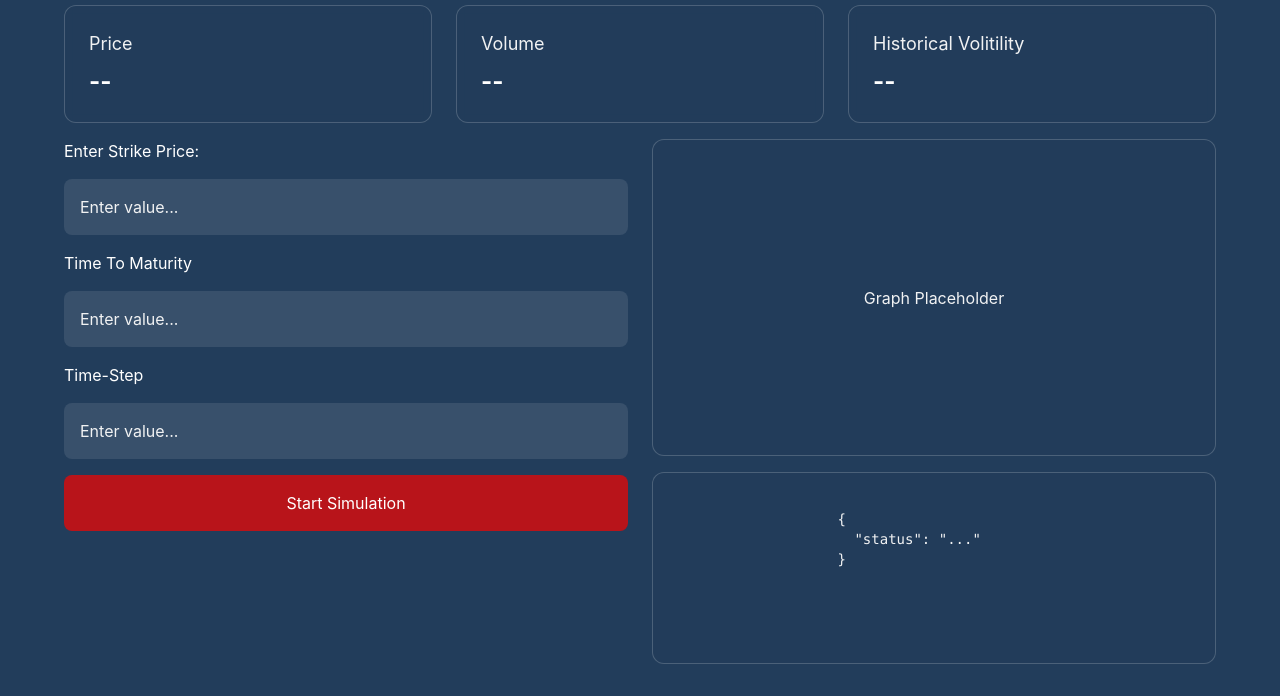
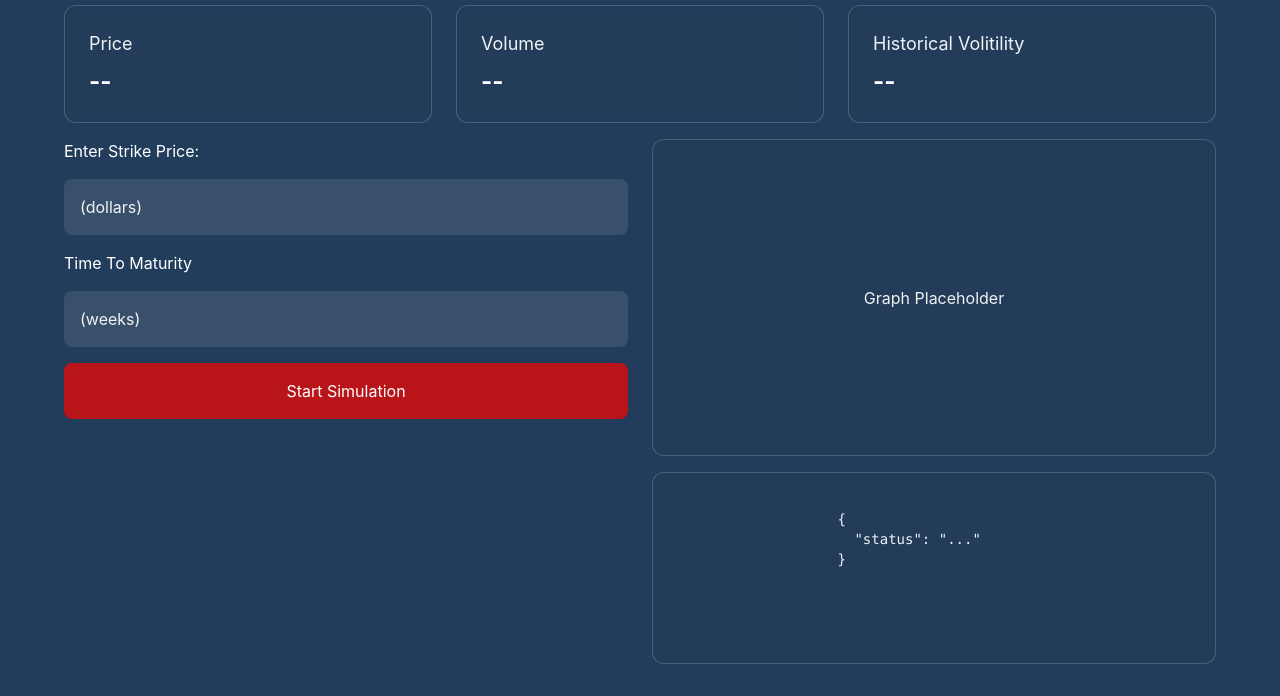
Before and after one commit to VictorJimenez3/QuStoch, a Flask app: page / in a window 1280 px wide. Shown: the part 235-931 px from the top of the page. Run offline with Flask 3, Linux system fonts and the light colour scheme; some libraries are stand-ins or nearby versions.

Commit message:
updated websocket proto.

```diff
--- a/src/app.py
+++ b/src/app.py
@@ -27,7 +27,13 @@ def handle_search_event(data):
 
 @socketio.on("backend_simulaton_event")
 def handle_simulation_submission(data):
-    pass
+    data = {
+        "image_path" : None,
+        "detailed_output" : None,
+
+    }
+
+    emit("backend_simulation_event", data)
 
 if __name__ == '__main__':
     socketio.run(app, debug=True)
--- a/src/templates/index.html
+++ b/src/templates/index.html
@@ -82,7 +82,7 @@
               <input
                 type="number"
                 id="strike-price"
-                placeholder="Enter value..."
+                placeholder="(dollars)"
                 class="w-full p-4 rounded-lg bg-capital-one-light-gray/10 text-white placeholder-capital-one-light-gray
                        focus:outline-none focus:ring-2 focus:ring-capital-one-red transition-all duration-200"
               />
@@ -90,16 +90,7 @@
               <input
                 type="number"
                 id="maturity-time"
-                placeholder="Enter value..."
-                class="w-full p-4 rounded-lg bg-capital-one-light-gray/10 text-white placeholder-capital-one-light-gray
-                       focus:outline-none focus:ring-2 focus:ring-capital-one-red transition-all duration-200"
-              />
-
-              <h3>Time-Step</h3>
-              <input
-                type="time-step"
-                id="maturity-time"
-                placeholder="Enter value..."
+                placeholder="(weeks)"
                 class="w-full p-4 rounded-lg bg-capital-one-light-gray/10 text-white placeholder-capital-one-light-gray
                        focus:outline-none focus:ring-2 focus:ring-capital-one-red transition-all duration-200"
               />
@@ -160,7 +151,7 @@
       socket.on("search_response", (data) => {
         console.log("Search response received:", data);  // data is the result object directly
         if(data.status != "success") {
-            console.log("invalid ticker"); //TODO implement onscreen text
+            alert("invalid ticker"); //TODO implement onscreen text
         } else {
             document.getElementById("stock-price").textContent = new Intl.NumberFormat('en-US', { style: 'currency', currency: 'USD' }).format(data.latest_price);
             document.getElementById("stock-volume").textContent = data.latest_volume.toFixed(2);
@@ -173,10 +164,11 @@
       socket.on("backend_simulaton_event", (data) => {
         console.log("simulation response received:", data);  // data is the result object directly
         if(data.status != "success") {
-            console.log("something went wrong in the simulation"); //TODO implement onscreen text
+            alert("something went wrong in the simulation"); //TODO implement onscreen text
         } else {
             //TODO, update with backend stuff
-            document.getElementById('jsonDisplay').textContent = JSON.stringify(data, null, 2);
+
+            document.getElementById('jsonDisplay').textContent = JSON.stringify(data.detailed_output, null, 2);
         }
       });
     </script>
```
